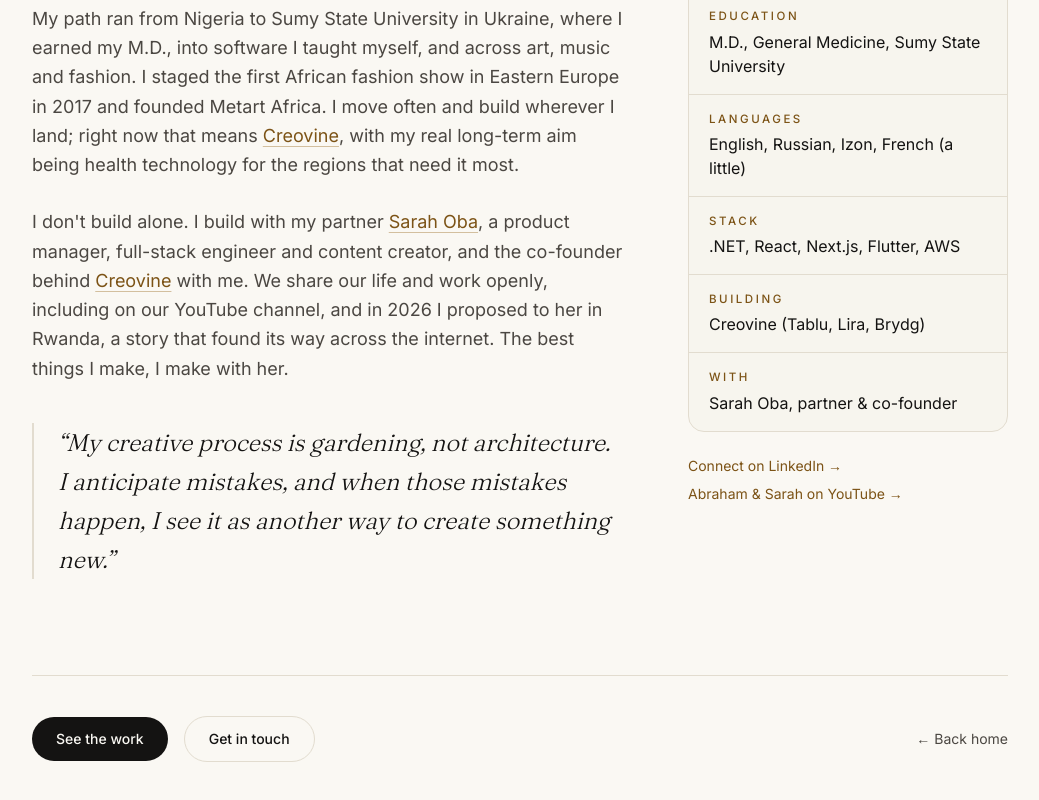
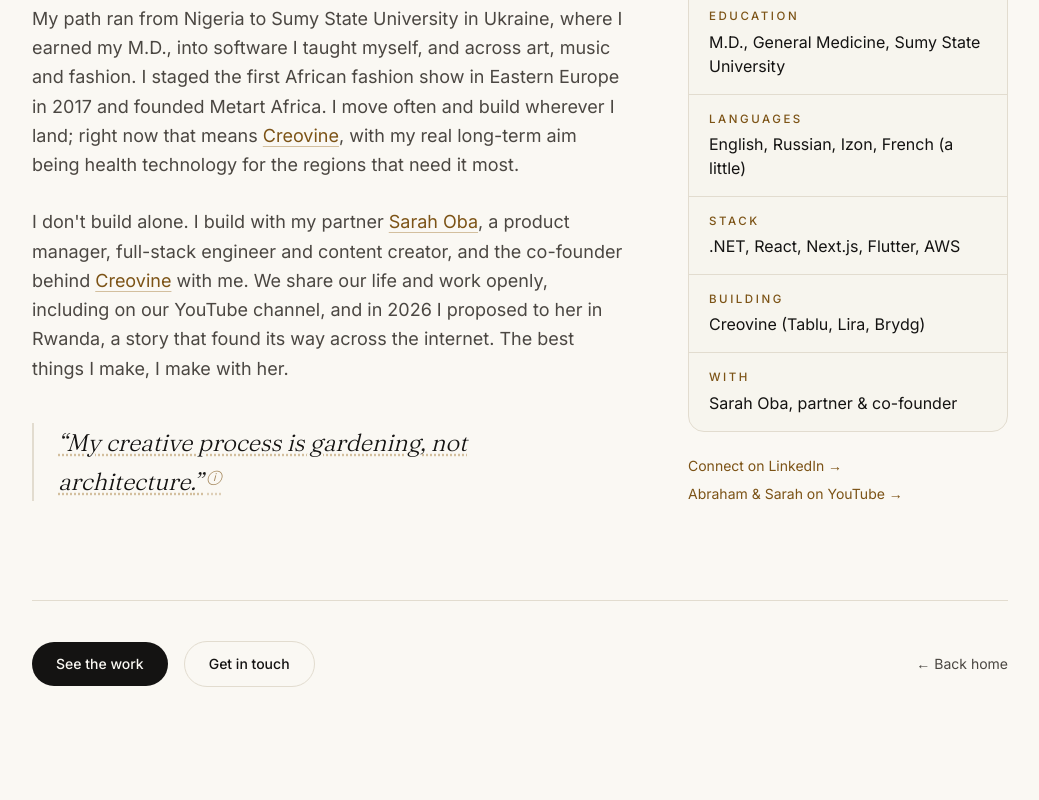
Before and after one commit to yerinsabraham/yerinsabraham_site, a Next.js app: page /about in a window 1280 px wide. Shown: the part 1046-1846 px from the top of the page, without its empty margins (120-1159 px from the left). Built offline with nearby package versions, Linux system fonts and the light colour scheme.

Commit message:
Add clickable quote modals: gardening + beginnings quotes show source and meaning

```diff
--- a/src/app/about/page.tsx
+++ b/src/app/about/page.tsx
@@ -3,7 +3,8 @@ import Image from "next/image";
 import Nav from "@/components/Nav";
 import Reveal from "@/components/Reveal";
 import RichText from "@/components/RichText";
-import { site, about, quotes } from "@/data/content";
+import QuoteModal from "@/components/QuoteModal";
+import { site, about, gardeningQuote } from "@/data/content";
 
 export const metadata: Metadata = {
   title: "About",
@@ -37,9 +38,9 @@ export default function AboutPage() {
             ))}
 
             <Reveal>
-              <blockquote className="mt-10 border-l-2 border-accent pl-6 font-[family-name:var(--font-fraunces)] text-2xl font-light italic leading-relaxed text-ink">
-                &ldquo;{quotes[0]}&rdquo;
-              </blockquote>
+              <div className="mt-10 border-l-2 border-accent pl-6 font-[family-name:var(--font-fraunces)] text-2xl font-light italic leading-relaxed text-ink">
+                <QuoteModal quote={gardeningQuote} />
+              </div>
             </Reveal>
           </div>
 
--- a/src/app/page.tsx
+++ b/src/app/page.tsx
@@ -3,6 +3,7 @@ import Nav from "@/components/Nav";
 import Hero from "@/components/Hero";
 import Reveal from "@/components/Reveal";
 import RichText from "@/components/RichText";
+import QuoteModal from "@/components/QuoteModal";
 import { getArticles } from "@/lib/medium";
 import {
   site,
@@ -10,7 +11,7 @@ import {
   now,
   projects,
   press,
-  quotes,
+  beginningsQuote,
   artworks,
 } from "@/data/content";
 import { books, essays } from "@/data/writings";
@@ -208,9 +209,9 @@ export default async function Home() {
       {/* PRESS + QUOTE */}
       <Section id="press" eyebrow="Recognition" bordered>
         <Reveal>
-          <blockquote className="max-w-3xl font-[family-name:var(--font-fraunces)] text-2xl font-light italic leading-relaxed text-ink sm:text-3xl">
-            &ldquo;{quotes[1]}&rdquo;
-          </blockquote>
+          <div className="max-w-3xl font-[family-name:var(--font-fraunces)] text-2xl font-light italic leading-relaxed text-ink sm:text-3xl">
+            <QuoteModal quote={beginningsQuote} />
+          </div>
         </Reveal>
         <div className="mt-12 grid gap-x-10 gap-y-8 sm:grid-cols-3">
           {press.map((p, idx) => (
--- a/src/components/Hero.tsx
+++ b/src/components/Hero.tsx
@@ -2,7 +2,8 @@
 
 import { useEffect, useState } from "react";
 import Image from "next/image";
-import { site } from "@/data/content";
+import { site, gardeningQuote } from "@/data/content";
+import QuoteModal from "@/components/QuoteModal";
 
 export default function Hero() {
   const [i, setI] = useState(0);
@@ -54,7 +55,7 @@ export default function Hero() {
         </p>
 
         <p className="mt-4 max-w-lg text-base italic text-ink-soft">
-          &ldquo;{site.voiceLine}&rdquo;
+          <QuoteModal quote={gardeningQuote} />
         </p>
 
         <div className="mt-10 flex flex-wrap items-center gap-4">
--- /dev/null
+++ b/src/components/QuoteModal.tsx
@@ -0,0 +1,83 @@
+"use client";
+
+import { useEffect, useState } from "react";
+import type { Quote } from "@/data/content";
+
+/**
+ * Renders a quote as a clickable trigger. Clicking opens a modal showing the
+ * quote's source and what it means.
+ */
+export default function QuoteModal({
+  quote,
+  className = "",
+}: {
+  quote: Quote;
+  className?: string;
+}) {
+  const [open, setOpen] = useState(false);
+
+  useEffect(() => {
+    if (!open) return;
+    const onKey = (e: KeyboardEvent) => {
+      if (e.key === "Escape") setOpen(false);
+    };
+    document.addEventListener("keydown", onKey);
+    document.body.style.overflow = "hidden";
+    return () => {
+      document.removeEventListener("keydown", onKey);
+      document.body.style.overflow = "";
+    };
+  }, [open]);
+
+  return (
+    <>
+      <button
+        type="button"
+        onClick={() => setOpen(true)}
+        aria-haspopup="dialog"
+        className={`group inline cursor-pointer text-left underline decoration-dotted decoration-accent/40 underline-offset-4 transition-colors hover:decoration-accent ${className}`}
+      >
+        &ldquo;{quote.text}&rdquo;
+        <span
+          aria-hidden
+          className="ml-1 align-super text-[0.6em] text-accent-deep opacity-70 group-hover:opacity-100"
+        >
+          ⓘ
+        </span>
+      </button>
+
+      {open && (
+        <div
+          role="dialog"
+          aria-modal="true"
+          aria-label="About this quote"
+          className="fixed inset-0 z-[100] flex items-center justify-center p-5"
+        >
+          <button
+            aria-label="Close"
+            onClick={() => setOpen(false)}
+            className="absolute inset-0 cursor-default bg-ink/40 backdrop-blur-sm"
+          />
+          <div className="relative z-10 w-full max-w-lg rounded-2xl border border-line bg-paper p-7 shadow-2xl sm:p-9">
+            <button
+              type="button"
+              onClick={() => setOpen(false)}
+              aria-label="Close"
+              className="absolute right-4 top-4 flex h-8 w-8 items-center justify-center rounded-full text-ink-soft transition-colors hover:bg-paper-2 hover:text-ink"
+            >
+              ✕
+            </button>
+
+            <blockquote className="max-w-md font-[family-name:var(--font-fraunces)] text-2xl font-light italic leading-snug text-ink">
+              &ldquo;{quote.text}&rdquo;
+            </blockquote>
+            <p className="eyebrow mt-5">{quote.source}</p>
+            <p className="mt-4 text-base leading-relaxed text-ink-soft">
+              {quote.explanation}
+            </p>
+          </div>
+        </div>
+      )}
+    </>
+  );
+}
--- a/src/data/content.ts
+++ b/src/data/content.ts
@@ -198,11 +198,22 @@ export const press: Press[] = [
   },
 ];
 
-// Pull-quotes in Yerins's own words.
-export const quotes = [
-  "My creative process is gardening, not architecture. I anticipate mistakes, and when those mistakes happen, I see it as another way to create something new.",
-  "There is an end to every beginning, but no end to beginnings.",
-];
+// Pull-quotes in Yerins's own words. Each opens a modal with its source + meaning.
+export type Quote = { text: string; source: string; explanation: string };
+
+export const gardeningQuote: Quote = {
+  text: "My creative process is gardening, not architecture.",
+  source: "From my 2024 interview with FAB L'Style, “The Nigerian Da Vinci.”",
+  explanation:
+    "An architect draws a fixed blueprint and builds exactly to it. A gardener plants, tends, and works with whatever grows, including the surprises. I create the same way. Rather than forcing a rigid plan onto a piece, I set things in motion and respond to what emerges. I anticipate mistakes, and when they happen I treat them not as failures but as new directions, another way to make something I could never have planned. It is the same belief that runs through my book Life Is Random: the best things often come from what you did not intend.",
+};
+
+export const beginningsQuote: Quote = {
+  text: "There is an end to every beginning, but no end to beginnings.",
+  source: "A line I wrote in my book, Index.",
+  explanation:
+    "Everything that starts will also end. A feeling, a season of life, a relationship, a chapter, each beginning carries its own ending. But an ending is never the final word. When one thing closes, another opens. In my writing on love, the rush you feel at the start of a relationship eventually fades, yet a new and deeper feeling can begin in its place. The point is not to fear endings, but to see that beginnings never run out.",
+};
 
 export type Artwork = {
   src: string;
```
